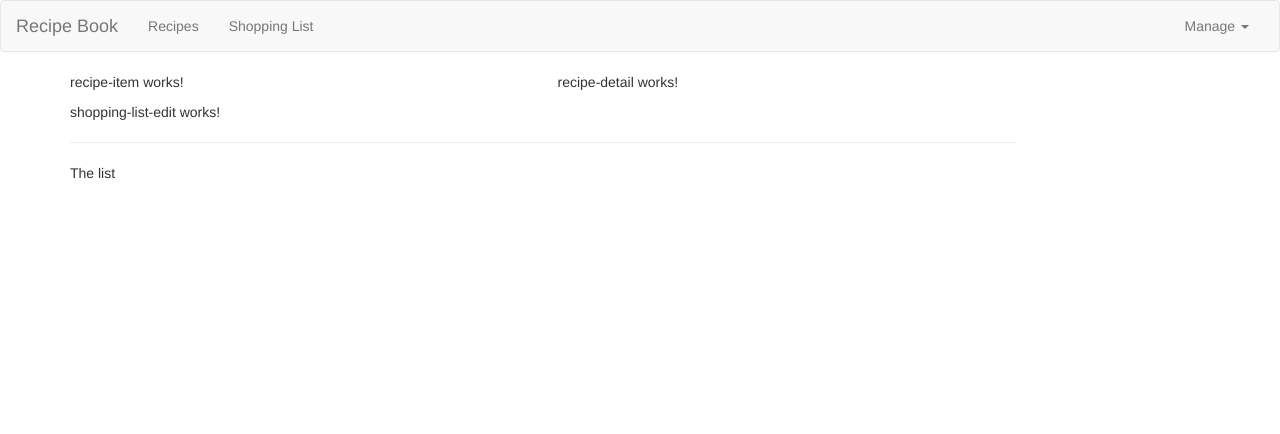
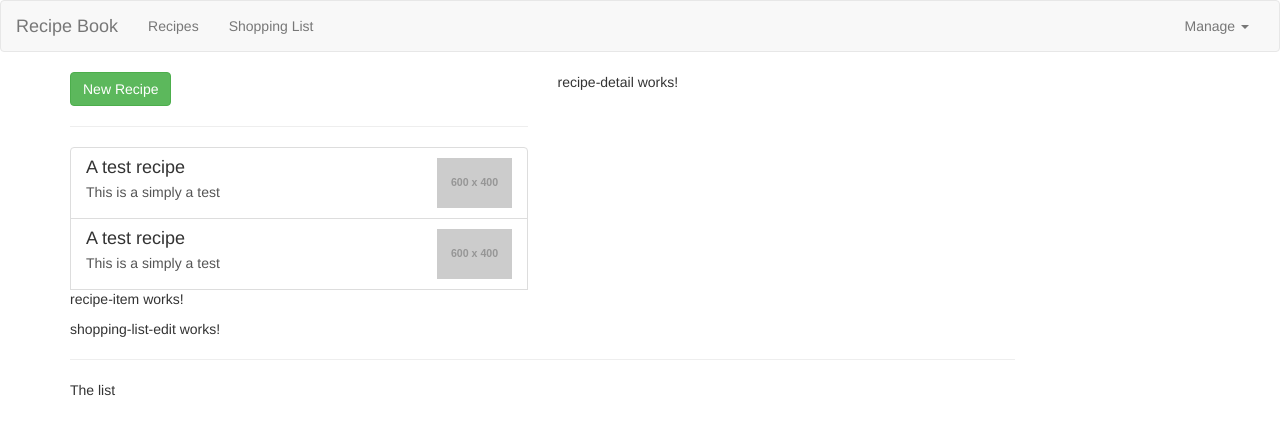
Before and after one commit to gerdfather/cource-angular-complete-guide-2022, an Angular app: page / in a window 1280 px wide. Shown: the top 434 px of the page. Built offline with nearby package versions, Linux system fonts and the light colour scheme.

Commit message:
54. Outputting a List of Recipes with ngFor

```diff
--- a/src/app/recipes/recipe-list/recipe-list.component.html
+++ b/src/app/recipes/recipe-list/recipe-list.component.html
@@ -1 +1,27 @@
-<app-recipe-item></app-recipe-item>
+<div class="row">
+    <div class="col-xs-12">
+        <button class="btn btn-success">New Recipe</button>
+    </div>
+</div>
+<hr>
+<div class="row">
+    <div class="col-xs-12">
+        <a *ngFor="let recipe of recipes"
+            href="#"
+            class="list-group-item clearfix"
+        >
+            <div class="pull-left">
+                <h4 class="list-group-item-heading">{{ recipe.name }} </h4>
+                <p class="list-group-item-text">{{ recipe.description }}</p>
+            </div>
+            <span class="pull-right">
+                <img [src]="recipe.imagePath"
+                    alt=" {{ recipe.name }}"
+                    class="img-responsive"
+                    style="max-height: 50px;"
+                >
+            </span>
+        </a>
+        <app-recipe-item></app-recipe-item>
+    </div>
+</div>
--- a/src/app/recipes/recipe-list/recipe-list.component.ts
+++ b/src/app/recipes/recipe-list/recipe-list.component.ts
@@ -1,4 +1,5 @@
 import { Component, OnInit } from '@angular/core';
+import { Recipe } from '../recipe.model';
 
 @Component({
   selector: 'app-recipe-list',
@@ -6,6 +7,18 @@
   styleUrls: ['./recipe-list.component.css']
 })
 export class RecipeListComponent implements OnInit {
+  recipes: Recipe[] = [
+    new Recipe(
+      'A test recipe',
+      'This is a simply a test',
+      'https://dummyimage.com/600x400/efefef/000'
+    ),
+    new Recipe(
+      'A test recipe',
+      'This is a simply a test',
+      'https://dummyimage.com/600x400/efefef/000'
+    )
+  ];
 
   constructor() { }
 
```
